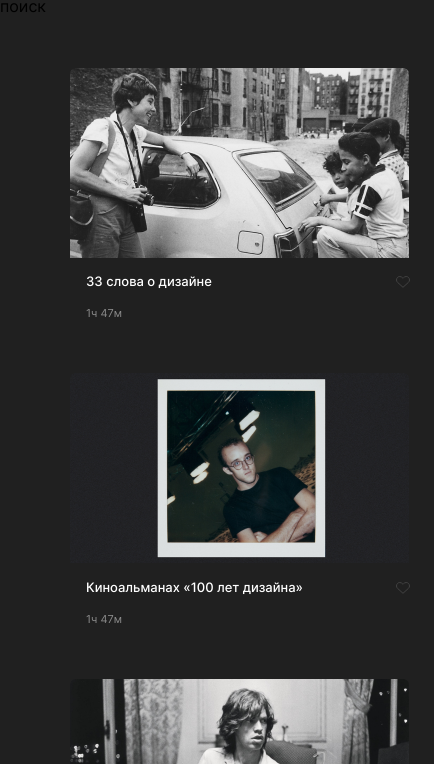
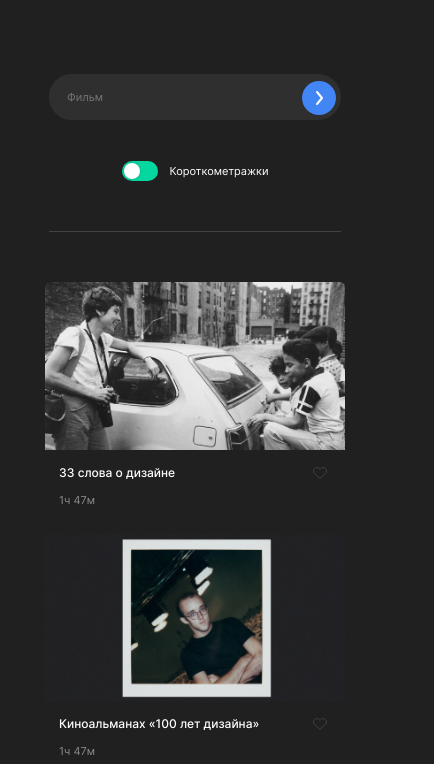
Before and after one commit to OrGaNiK777/movies-explorer-frontend, a React app: page /movies in a window 390 px wide. Shown: the part 80-844 px from the top of the page, 434 px wide, since content can reach past the window. Built offline with nearby package versions, Linux system fonts and the light colour scheme.

Commit message:
15.08.2023 dom v2

```diff
--- a/src/components/App.js
+++ b/src/components/App.js
@@ -9,6 +9,7 @@ import Register from "./Register/Register"
 import Profile from './Profile/Profile';
 import PageNotFound from './PageNotFound/PageNotFound';
 import Movies from './Movies/Movies';
+import SavedMovies from './SavedMovies/SavedMovies';
 import Footer from "./Footer/Footer"
 
 
@@ -76,7 +77,7 @@ function App() {
           <Route
             path="/saved-movies"
             element={<>
-              {/* <SavedMovies /> */}
+              <SavedMovies />
               <Footer />
             </>
             }
--- a/src/components/Input/Input.js
+++ b/src/components/Input/Input.js
@@ -12,7 +12,8 @@ function Input({
   type,
   useRef,
   classNameInputСontent,
-  InputСontent
+  InputСontent,
+  children
 }) {
   return (
     <><p className={classNameInputСontent}>{InputСontent}</p>
@@ -27,8 +28,9 @@ function Input({
         maxLength={maxLength}
         minLength={minLength}
         required
-        ref={useRef}
-      />
+        ref={useRef}>
+        {children}
+      </input>
       <span className={classNameValid}>{TextValid}</span>
     </>
   );
--- a/src/components/Login/Login.js
+++ b/src/components/Login/Login.js
@@ -11,7 +11,7 @@ export default function Login({ isLoading }) {
     <>
       <PageWithForm
         title="Рады видеть!"
-        name="add"
+        name="login"
         nameBtn={isLoading ? "Вход..." : "Войти"}
         alternative={
           <p className="access-page__alternative-text">
--- a/src/components/Menu/Menu.css
+++ b/src/components/Menu/Menu.css
@@ -9,6 +9,7 @@
 	transform: translateX(320%);
 	transition: 100ms;
 	cursor: default;
+	z-index: 1;
 }
 
 @media screen and (max-width: 767px) {
--- a/src/components/Movies/MoviesCard/MoviesCard.css
+++ b/src/components/Movies/MoviesCard/MoviesCard.css
@@ -2,12 +2,63 @@
 	margin-top: 37px;
 	margin-bottom: 16px;
 	margin-right: 24px;
+	cursor: pointer;
+}
+
+.movieCard:hover {
+	opacity: 0.7;
+}
+
+.movieCard:nth-child(3n) {
+	margin-right: 0px;
+}
+
+@media screen and (max-width: 1279px) {
+	.movieCard {
+		margin-right: 30px;
+		margin-top: 26px;
+	}
+	.movieCard:nth-child(3n) {
+		margin-right: 30px;
+	}
+	.movieCard:nth-child(2n) {
+		margin-right: 0px;
+	}
+}
+
+@media screen and (max-width: 767px) {
+	.movieCard {
+		width: 292px;
+		margin-right: 10px;
+		margin-top: 11px;
+	}
+	.movieCard:nth-child(3n) {
+		margin-right: 0px;
+	}
+	.movieCard:nth-child(2n) {
+		margin-right: 0px;
+	}
+	.movieCard:nth-child(1n) {
+		margin-right: 0px;
+	}
 }
 
 .moviesCard__container-description {
 	width: 364px;
 	display: flex;
 	flex-flow: row wrap;
+}
+
+@media screen and (max-width: 1279px) {
+	.moviesCard__container-description {
+		width: 339px;
+	}
+}
+
+@media screen and (max-width: 767px) {
+	.moviesCard__container-description {
+		width: 300px;
+	}
 }
 
 .moviesCard__img {
@@ -26,6 +77,8 @@
 
 @media screen and (max-width: 767px) {
 	.moviesCard__img {
+		width: 300px;
+		height: 168px;
 	}
 }
 
@@ -41,6 +94,22 @@
 	line-height: normal;
 }
 
+@media screen and (max-width: 1279px) {
+	.moviesCard__title {
+		margin-left: 15px;
+		width: 260px;
+		margin-top: 11px;
+	}
+}
+
+@media screen and (max-width: 767px) {
+	.moviesCard__title {
+		margin-left: 14px;
+		width: 240px;
+		font-size: 12px;
+	}
+}
+
 .moviesCard__likes {
 	padding: 0;
 	margin: 0;
@@ -52,6 +121,19 @@
 	background-color: transparent;
 	background-image: url(../../../images/likeOff.svg);
 	background-repeat: no-repeat;
+}
+
+@media screen and (max-width: 1279px) {
+	.moviesCard__likes {
+		margin-left: 20px;
+	}
+}
+
+@media screen and (max-width: 767px) {
+	.moviesCard__likes {
+		margin-top: 3px;
+		margin-left: 6px;
+	}
 }
 
 .moviesCard__likes_active {
@@ -72,3 +154,16 @@
 	font-weight: 400;
 	line-height: normal;
 }
+@media screen and (max-width: 1279px) {
+	.moviesCard__duration {
+		margin-left: 15px;
+		margin-top: 7px;
+	}
+}
+
+@media screen and (max-width: 767px) {
+	.moviesCard__duration {
+		margin-top: 6px;
+		margin-left: 14px;
+	}
+}
--- a/src/components/Movies/MoviesCardList/MoviesCardList.css
+++ b/src/components/Movies/MoviesCardList/MoviesCardList.css
@@ -1,20 +1,59 @@
 .moviesCardList {
-	margin: auto;
-	margin-top: 15px;
-	margin-left: 70px;
+	margin: 0;
+	margin-top: 43px;
+	margin-left: auto;
+	margin-right: auto;
 	display: flex;
 	flex-flow: row wrap;
-	width: 1280px;
+	width: 1140px;
 }
 
 @media screen and (max-width: 1279px) {
 	.moviesCardList {
-		width: 768px;
+		width: 708px;
+		margin-top: 53px;
 	}
 }
 
 @media screen and (max-width: 767px) {
 	.moviesCardList {
-		width: 320px;
+		width: 300px;
+		margin-top: 39px;
 	}
 }
+
+.moviesCardList__buttonAdd {
+	padding: 0;
+	width: 1140px;
+	height: 36px;
+	margin-top: 60px;
+	margin-bottom: 77px;
+	border-radius: 6px;
+	background: #2f2f2f;
+	border: none;
+	color: #fff;
+	font-size: 12px;
+	font-style: normal;
+	font-weight: 500;
+	line-height: normal;
+	cursor: pointer;
+}
+
+.moviesCardList__buttonAdd:hover {
+	opacity: 0.7;
+}
+
+@media screen and (max-width: 1279px) {
+	.moviesCardList__buttonAdd {
+		margin-top: 80px;
+		margin-bottom: 113px;
+	}
+}
+
+@media screen and (max-width: 767px) {
+	.moviesCardList__buttonAdd {
+		margin-top: 71px;
+		margin-bottom: 136px;
+
+	}
+}
--- a/src/components/Movies/MoviesCardList/MoviesCardList.js
+++ b/src/components/Movies/MoviesCardList/MoviesCardList.js
@@ -11,6 +11,7 @@ function MoviesCardList() {
         <MoviesCard movie={movie}
         />
       ))}
+      <button className='moviesCardList__buttonAdd'>Ещё</button>
     </section>
 
 
--- a/src/components/Movies/SearchForm/FilterCheckbox/FilterCheckbox.css
+++ b/src/components/Movies/SearchForm/FilterCheckbox/FilterCheckbox.css
@@ -0,0 +1,74 @@
+.filterCheckbox {
+	display: flex;
+	margin: auto;
+	justify-content: center;
+	align-items: center;
+	width: 1140px;
+	padding-bottom: 56px;
+	border-bottom: 1px solid #424242;
+	z-index: 0;
+}
+
+@media screen and (max-width: 1279px) {
+	.filterCheckbox {
+		width: 708px;
+		padding-bottom: 36px;
+	}
+}
+
+@media screen and (max-width: 767px) {
+	.filterCheckbox {
+		width: 292px;
+		padding-bottom: 40px;
+	}
+}
+
+.filterCheckbox-checkbox {
+	height: 0;
+	width: 0;
+	visibility: hidden;
+}
+
+.filterCheckbox-label {
+	display: flex;
+	align-items: center;
+	justify-content: space-between;
+	cursor: pointer;
+	width: 36px;
+	height: 20px;
+	background: grey;
+	border-radius: 100px;
+	position: relative;
+	transition: background-color 0.2s;
+	margin-right: 12px;
+}
+
+.filterCheckbox-label .filterCheckbox-button {
+	content: '';
+	position: absolute;
+	top: 2px;
+	left: 2px;
+	width: 16px;
+	height: 16px;
+	border-radius: 45px;
+	transition: 0.2s;
+	background: #fff;
+	box-shadow: 0 0 2px 0 rgba(10, 10, 10, 0.29);
+}
+
+.filterCheckbox-checkbox:checked + .filterCheckbox-label .filterCheckbox-button {
+	left: calc(100% - 2px);
+	transform: translateX(-100%);
+}
+.filterCheckbox__title {
+	color: #fff;
+	font-size: 14px;
+	font-style: normal;
+	font-weight: 400;
+	line-height: 18px;
+}
+@media screen and (max-width: 767px) {
+	.filterCheckbox__title {
+		font-size: 11px;
+	}
+}
--- a/src/components/Movies/SearchForm/FilterCheckbox/FilterCheckbox.js
+++ b/src/components/Movies/SearchForm/FilterCheckbox/FilterCheckbox.js
@@ -1,6 +1,24 @@
-function FilterCheckbox() {
+import "./FilterCheckbox.css"
 
-  return ( );
-}
+const FilterCheckbox = () => {
+  const isOn = true
+  return (
+    <div className='filterCheckbox'>
+      <input
+        className="filterCheckbox-checkbox"
+        id={`filterCheckbox-new`}
+        type="checkbox"
+      />
+      <label
+        style={{ background: isOn && '#06D6A0' }}
+        className="filterCheckbox-label"
+        htmlFor={`filterCheckbox-new`}
+      >
+        <span className={`filterCheckbox-button`} />
+      </label>
+      <p className='filterCheckbox__title'>Короткометражки</p>
+    </div>
+  );
+};
 
 export default FilterCheckbox;
--- a/src/components/Movies/SearchForm/SearchForm.css
+++ b/src/components/Movies/SearchForm/SearchForm.css
@@ -0,0 +1,81 @@
+.searchForm {
+	display: flex;
+	margin: auto;
+	margin-top: 56px;
+	width: 1140px;
+	height: 46px;
+	border-radius: 40px;
+	background: #2f2f2f;
+	border: none;
+	margin-bottom: 29px;
+}
+
+@media screen and (max-width: 1279px) {
+	.searchForm {
+		margin-top: 74px;
+		width: 708px;
+	}
+}
+
+@media screen and (max-width: 767px) {
+	.searchForm {
+		width: 292px;
+		margin-top: 77px;
+		margin-bottom: 31px;
+	}
+}
+
+.searchForm__input {
+	width: 1095px;
+	height: 44px;
+	border-radius: 40px;
+	background: #2f2f2f;
+	border: none;
+	color: #fff;
+	font-size: 13px;
+	font-style: normal;
+	font-weight: 400;
+	line-height: normal;
+	outline: none;
+	text-indent: 20px;
+}
+
+@media screen and (max-width: 1279px) {
+	.searchForm__input {
+		width: 664px;
+		height: 44px;
+	}
+}
+
+@media screen and (max-width: 767px) {
+	.searchForm__input {
+		width: 249px;
+		text-indent: 16px;
+		font-size: 11px;
+		line-height: 17px;
+	}
+}
+
+.searchForm__button-submit {
+	margin-top: 7px;
+	width: 34px;
+	height: 34px;
+	background-image: url(../../../images/buttonSearch.svg);
+	background-color: unset;
+	border: none;
+}
+
+.searchForm__button-submit:hover {
+	opacity: 0.7;
+}
+
+@media screen and (max-width: 1279px) {
+	.searchForm__button-submit {
+		top: 0;
+	}
+}
+
+@media screen and (max-width: 767px) {
+	.searchForm__button-submit {
+	}
+}
--- a/src/components/Movies/SearchForm/SearchForm.js
+++ b/src/components/Movies/SearchForm/SearchForm.js
@@ -1,6 +1,22 @@
+import './searchForm.css'
+import Input from '../../Input/Input'
+import FilterCheckbox from './FilterCheckbox/FilterCheckbox';
+
 function SearchForm() {
 
-  return ("поиск");
+  return (<>
+    <form className='searchForm'>
+      <Input
+        type="text"
+        classNameInput="searchForm__input"
+        placeholder="Фильм"
+      >
+      </Input>
+      <button className='searchForm__button-submit'></button>
+    </form>
+    <FilterCheckbox></FilterCheckbox>
+  </>
+  );
 }
 
 export default SearchForm;
--- a/src/components/Register/Register.js
+++ b/src/components/Register/Register.js
@@ -10,7 +10,7 @@ export default function Register({ isLoading }) {
   return (
     <PageWithForm
       title="Добро пожаловать!"
-      name="add"
+      name="register"
       nameBtn={isLoading ? "Регистрация..." : "Зарегистрироваться"}
       alternative={
         <p className="access-page__alternative-text">
--- a/src/components/SavedMovies/SavedMovies.js
+++ b/src/components/SavedMovies/SavedMovies.js
@@ -0,0 +1,15 @@
+import MoviesCardList from '../Movies/MoviesCardList/MoviesCardList';
+import SeachForm from "../Movies/SearchForm/SearchForm";
+
+function SavedMovies() {
+
+
+  return (
+    <>
+      <SeachForm />
+      <MoviesCardList />
+    </>
+  );
+}
+
+export default SavedMovies;
--- a/src/utils/initMovies.js
+++ b/src/utils/initMovies.js
@@ -28,9 +28,4 @@ export const initMovies = [
     description: "Киноальманах «100 лет дизайна»",
     image: pic2
   },
-  {
-    duration: "1ч 47м",
-    description: "В погоне за Бенкси",
-    image: pic3
-  }
 ];
```
Also changed, not shown: src/components/SavedMovies/MoviesCard/MoviesCard.css (deleted), src/components/SavedMovies/MoviesCard/MoviesCard.js (deleted), src/components/SavedMovies/MoviesCardList/MoviesCardList.css (deleted), src/components/SavedMovies/MoviesCardList/MoviesCardList.js (deleted), src/images/buttonSearch.svg (added).
